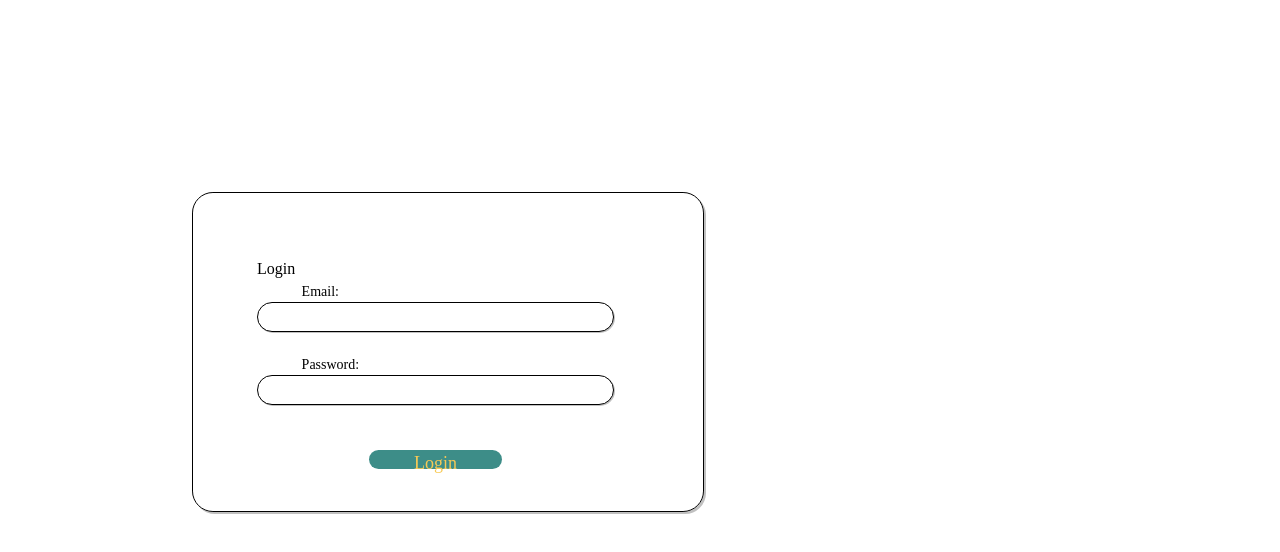
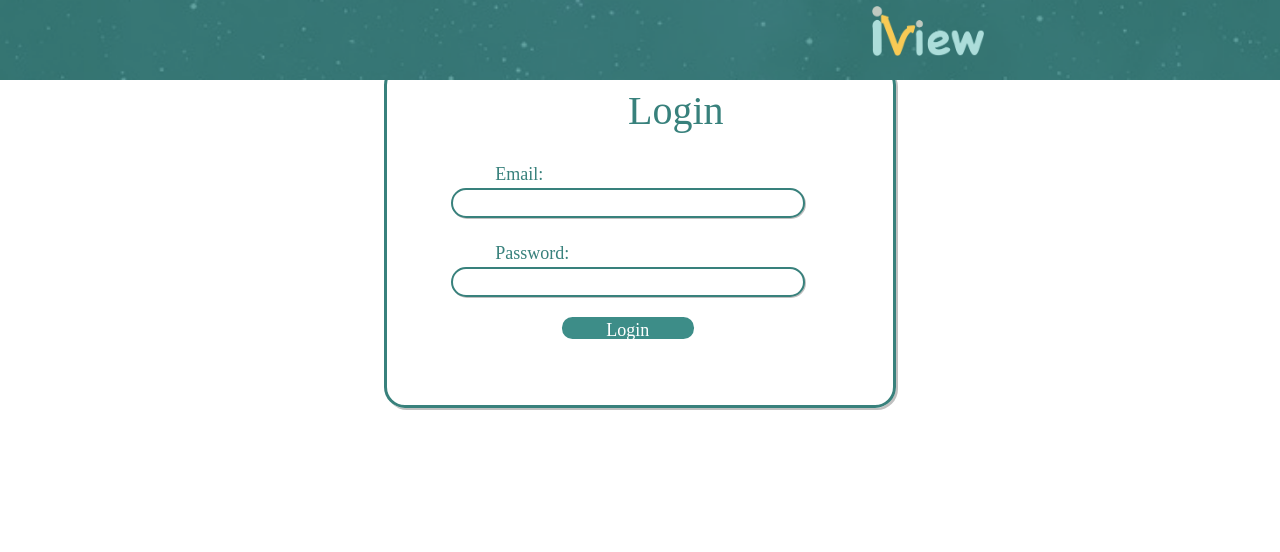
Before and after one commit to akuddusisarikaya/iwiev, a React (Vite) app in the folder frontend/: page / in a window 1280 px wide. Shown: the top 552 px of the page. Built offline with nearby package versions, Linux system fonts and the light colour scheme; no server answers.

Commit message:
loginPage

```diff
--- a/frontend/src/App.css
+++ b/frontend/src/App.css
@@ -52,26 +52,29 @@ h6{
   margin-left: 10%;
 }
 .iviewlogo{
-  margin-top: 1%;
+  margin-top: 0.50%;
   margin-left: 45%;
   height: 50px;
 }
+
+
 .loginPage{
-  margin:15%;
+  margin:5% auto;
   width: 40%;
-  height: 40vh;
+  height: 43vh;
   padding-top: 5%;
   padding-left: 5%;
   padding-bottom: 10%;
-  border: solid 1px black;
+  border: solid 3px #38817c;
   border-radius: 2cap;
   box-shadow: 2px 2px silver;
 }
 
 .loginPage button{
   background-color: #3d8d88;
-  color: #f8ca55;
+  color: white;
   margin-left: 25%;
+  margin-top: -10px;
   margin-bottom: 5%;
   width: 30%;
   height: 15%;
@@ -96,19 +99,29 @@ h6{
 .back-button:hover{
   color: silver;
 }
-
+.login-title {
+   /*text-align: left; Metni ortalar */
+  color:#38817c; /* Rengi Sarı olarak ayarlar (Örneğin Sarı: #f8ca55) */
+  font-size: 40px; /* Yazı boyutunu ayarlamak için */
+  margin-bottom: 20px; /* Alt boşluk ekleyerek düzenleme */
+  margin-top: -50px; /* Başlığı yukarı taşımak için negatif değer kullanın */
+  margin-left: 177px;
+  font-family: 'Baloo 2', cursive;
+}
 .loginlabel{
-  font-size: 14px;
+  color:#38817c;
+  font-size: 18px;
   text-align: left;
   margin-left: 10%;
+  font-family: 'Baloo 2', cursive;
 }
 
 .textField{
   margin-bottom: 5%;
-  place-items: center;
+  place-items: left;
   width: 80%;
   min-height: 30px;
-  border: solid 1px black;
+  border: solid 2px #38817c;
   box-shadow: 1px 1px silver;
   border-radius: 2cap;
 }
--- a/frontend/src/App.jsx
+++ b/frontend/src/App.jsx
@@ -15,6 +15,7 @@ function App() {
   const token = sessionStorage.getItem("token")
   return (
     <Router>
+      <Header />
       {/*token !== null && */<Header/>}
       <Routes>
         <Route path="/" element={<LoginPage />} />
@@ -25,6 +26,7 @@ function App() {
         <Route path="/packagequestions/:id" element={/*token !== null && */<PackageQuestionList />} />
         <Route path="/interviewdetail/:id" element={/*token!== null && */ <InterviewQuestions />} />
         <Route path="/interviewpage/:id" element={<InterviewPage />} />
+
       </Routes>
     </Router>
   );
--- a/frontend/src/pages/admin/LoginPage.jsx
+++ b/frontend/src/pages/admin/LoginPage.jsx
@@ -1,6 +1,8 @@
 import * as React from "react";
 import "../../App.css";
 import { useNavigate } from "react-router-dom";
+import Header from "../../components/Header";
+import iview from "../../assets/iview.png"
 
 export default function LoginPage() {
   const [error, setError] = React.useState(null);
@@ -40,8 +42,12 @@ export default function LoginPage() {
   };
   return (
     <>
+      <div className="header">
+        <Header />
+        <img src={iview} alt="Logo" className="iviewlogo" />
+      </div>
       <div className="loginPage">
-        <h2>Login</h2>
+        <h2 class="login-title" > Login</h2>
         {error && <h3>{error}</h3>}
         <h5 className="loginlabel">Email:</h5>
         <input
@@ -50,6 +56,7 @@ export default function LoginPage() {
           label="Email"
           onChange={handleEmail}
           value={email}
+
         ></input>
         <br />
         <h5 className="loginlabel">Password:</h5>
@@ -61,9 +68,10 @@ export default function LoginPage() {
           value={password}
           type="password"
           onKeyDown={handleEnter}
+
         ></input>
         <br />
-        <button className="button" onClick={handleLogin}>
+        <button className="button " onClick={handleLogin}>
           {" "}
           Login{" "}
         </button>
```
